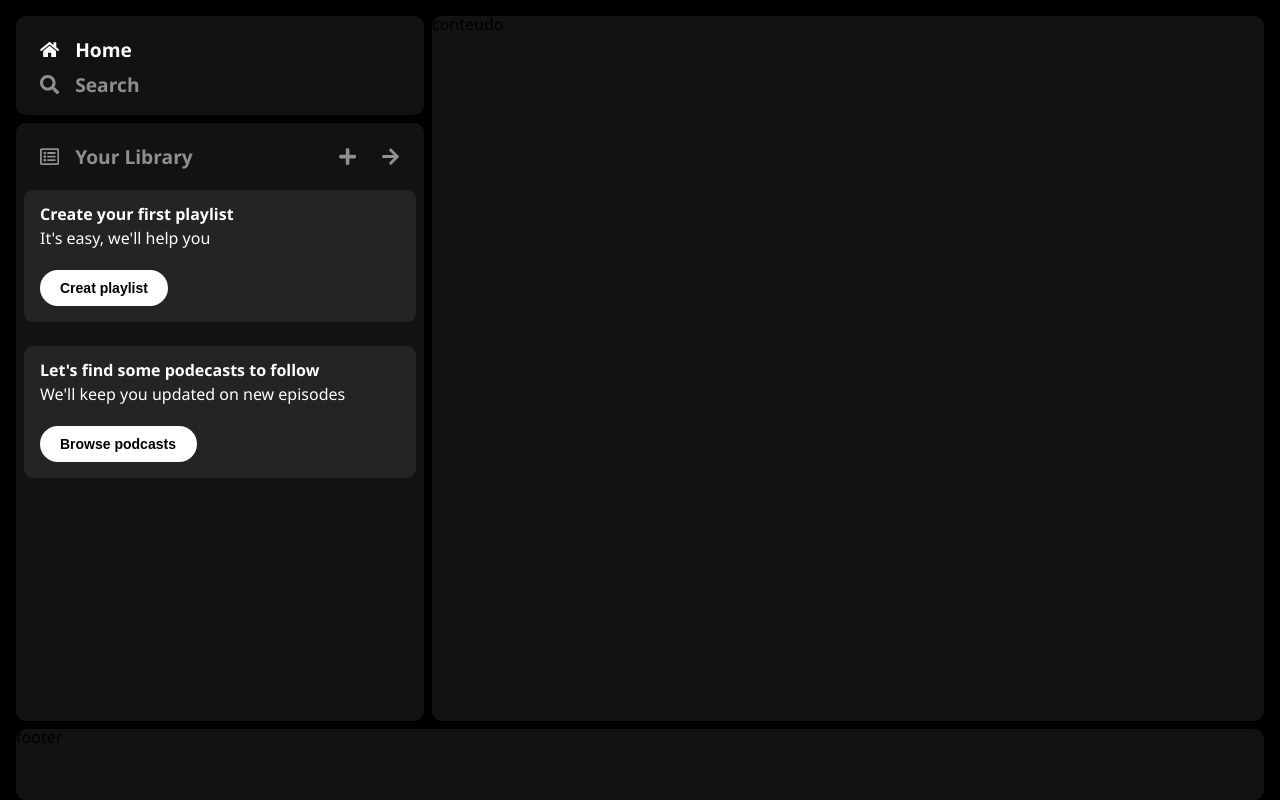
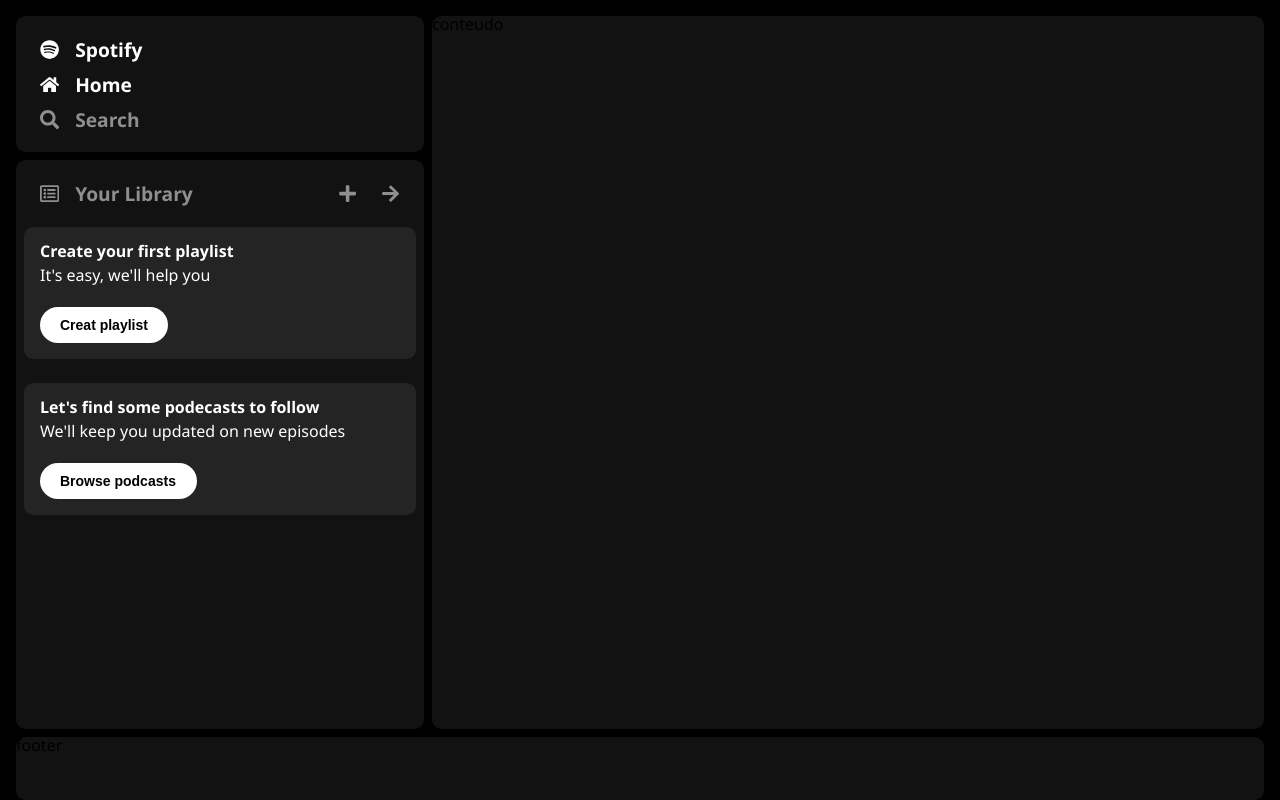
Before and after one commit to disneyandr/clima-radio, a Next.js app: page / in a window 1280 px wide. Built offline with nearby package versions, Linux system fonts and the light colour scheme.

Commit message:
logo do spotify e ajuste de linha da grid

```diff
--- a/src/pages/index.tsx
+++ b/src/pages/index.tsx
@@ -8,6 +8,8 @@
 import { FaPlus } from "react-icons/fa";
 import { FaArrowRight } from "react-icons/fa";
 import { FaArrowLeft } from "react-icons/fa";
+import { FaSpotify } from "react-icons/fa";
+
 
 import PillButton from "../components/PillBtton";
 const inter = Inter({ subsets: ["latin"] });
@@ -22,8 +24,12 @@
         <link rel="icon" href="/favicon.ico" />
       </Head>
       <main className={styles.main}>
-        <div className={styles.header}>
+        <header className={styles.header}>
           <div className={styles.header__container}>
+          <div className={styles.iconText}>
+              <FaSpotify />
+              <span>Spotify</span>
+            </div>
             <div className={styles.iconText}>
               <FaHome />
               <span>Home</span>
@@ -34,8 +40,8 @@
             </div>
           </div>
 
-        </div>
-        <div className={styles.sidebar}>
+        </header>
+        <aside className={styles.sidebar}>
           <div className={styles.sidebar__container}>
 
             <div className={styles.sidebar__tools}>
@@ -74,13 +80,13 @@
               <PillButton backgroundColor="#FFF" text="Browse podcasts" textColor="#000" maxWidht="9.8rem" />
             </div>
           </div>
-        </div>
+        </aside>
         <div className={styles.content}>
           conteudo
         </div>
-        <div className={styles.footer}>
+        <footer className={styles.footer}>
           footer
-        </div>
+        </footer>
       </main>
     </>
   );
--- a/styles/Home.module.scss
+++ b/styles/Home.module.scss
@@ -12,7 +12,7 @@
   min-height: 100vh;
   background-color: var(--main-bkg);
   padding: 1rem 1rem 0;
-  grid-template-rows: 6.2rem;
+  grid-template-rows: 8.5rem;
   grid-template-columns: 1fr 2fr;
 }
 .hidden{
```
